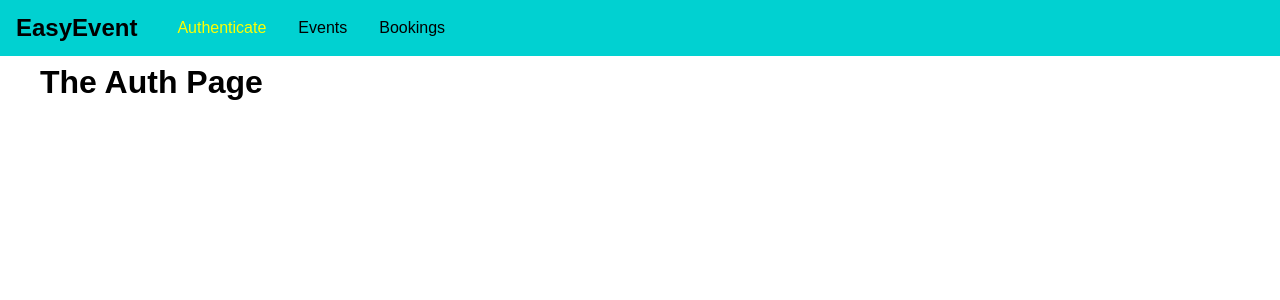
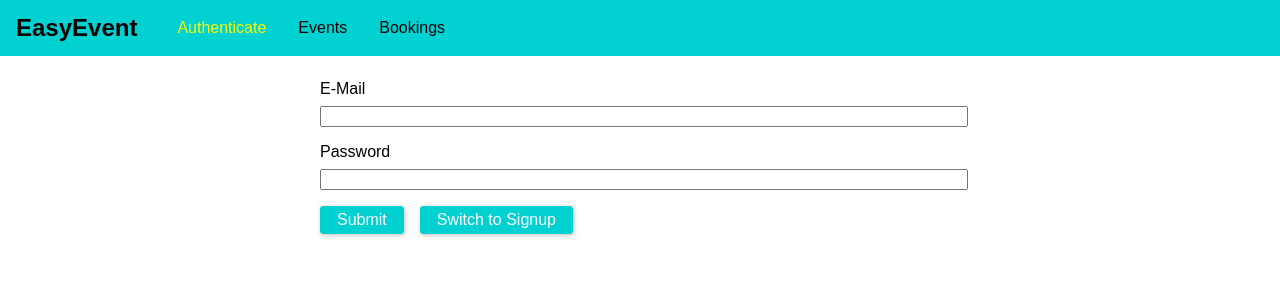
Before and after one commit to kenth727/EventBooker, a React (Create React App) app in the folder frontend/: page /auth in a window 1280 px wide. Shown: the top 300 px of the page. Built offline with nearby package versions, Linux system fonts and the light colour scheme.

Commit message:
- implement CORS - implement basic login on FE to BE

```diff
--- /dev/null
+++ b/frontend/src/pages/Auth.css
@@ -0,0 +1,37 @@
+.auth-form {
+    width: 40rem;
+    max-width: 80%;
+    margin: 5rem auto;
+}
+
+.form-control label,
+.form-control input {
+    width: 100%;
+    display: block;
+}
+
+.form-control label {
+    margin-bottom: 0.5rem;
+}
+
+.form-control {
+    margin-bottom: 1rem;
+}
+
+.form-actions button {
+    background: #01d1d1;
+    font: inherit;
+    border: 1px solid #01d1d1;
+    border-radius: 3px;
+    padding: 0.25rem 1rem;
+    margin-right: 1rem;
+    box-shadow: 1px 1px 5px rgba(0, 0, 0, 0.26);
+    color: white;
+    cursor: pointer;
+}
+
+.form-actions button:hover,
+.form-actions button:active {
+    background: #01a7a7;
+    border-color: #01a7a7;
+}
--- a/frontend/src/pages/Auth.js
+++ b/frontend/src/pages/Auth.js
@@ -1,11 +1,98 @@
-import React, {Component} from 'react';
+import React, { Component } from "react";
+
+import "./Auth.css";
 
 class AuthPage extends Component {
-    render() {
-        return <h1>
-            The Auth Page
-        </h1>;
+  state = {
+    isLogin: true,
+  };
+  constructor(props) {
+    super(props);
+    this.emailEl = React.createRef();
+    this.passwordEl = React.createRef();
+  }
+
+  switchModeHandler = () => {
+    this.setState((prevState) => {
+      return { isLogin: !prevState.isLogin };
+    });
+  };
+
+  submitHandler = (event) => {
+    event.preventDefault();
+    const email = this.emailEl.current.value;
+    const password = this.passwordEl.current.value;
+
+    if (email.trim().length === 0 || password.trim().length === 0) {
+      return;
     }
+
+    let requestBody = {
+        query: `
+            query {
+                login(email: "${email}", password: "${password}"){
+                    userId
+                    token
+                    tokenExpiration
+                }
+            }
+        `,
+    };
+
+    if (!this.state.isLogin) {
+        requestBody = {
+            query: `
+                mutation {
+                    createUser(userInput: {email: "${email}", password: "${password}"}) {
+                        _id
+                        email
+                    }
+                }
+            `,
+        };
+    }
+
+    fetch("http://localhost:8000/graphql", {
+      method: "POST",
+      body: JSON.stringify(requestBody),
+      headers: {
+        "Content-Type": "application/json",
+      },
+    })
+      .then((res) => {
+        if (res.status !== 200 && res.status !== 201) {
+          throw new Error("Failed!");
+        }
+        return res.json();
+      })
+      .then((resData) => {
+        console.log(resData);
+      })
+      .catch((err) => {
+        console.log(err);
+      });
+  };
+  render() {
+    return (
+      <form className="auth-form" onSubmit={this.submitHandler}>
+        <div className="form-control">
+          <label htmlFor="email">E-Mail</label>
+          <input type="email" id="email" ref={this.emailEl}></input>
+        </div>
+        <div className="form-control">
+          <label htmlFor="password">Password</label>
+          <input type="password" id="password" ref={this.passwordEl}></input>
+        </div>
+
+        <div className="form-actions">
+          <button type="submit"> Submit</button>
+          <button type="button" onClick={this.switchModeHandler}>
+            Switch to {this.state.isLogin ? "Signup" : "Login"}
+          </button>
+        </div>
+      </form>
+    );
+  }
 }
 
 export default AuthPage;
```
Also changed, not shown: 1 other file (tests, documents, lock files or other folders).
